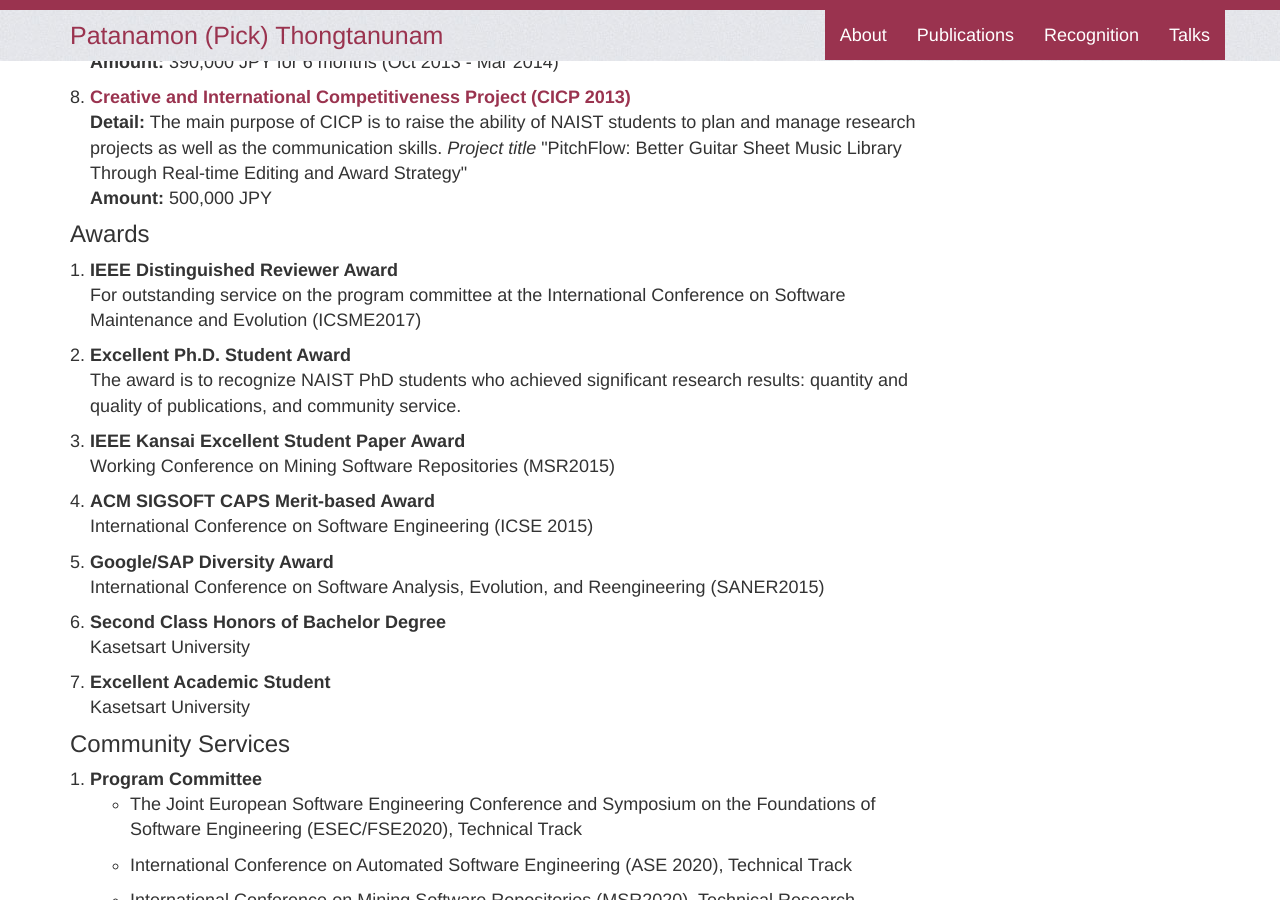
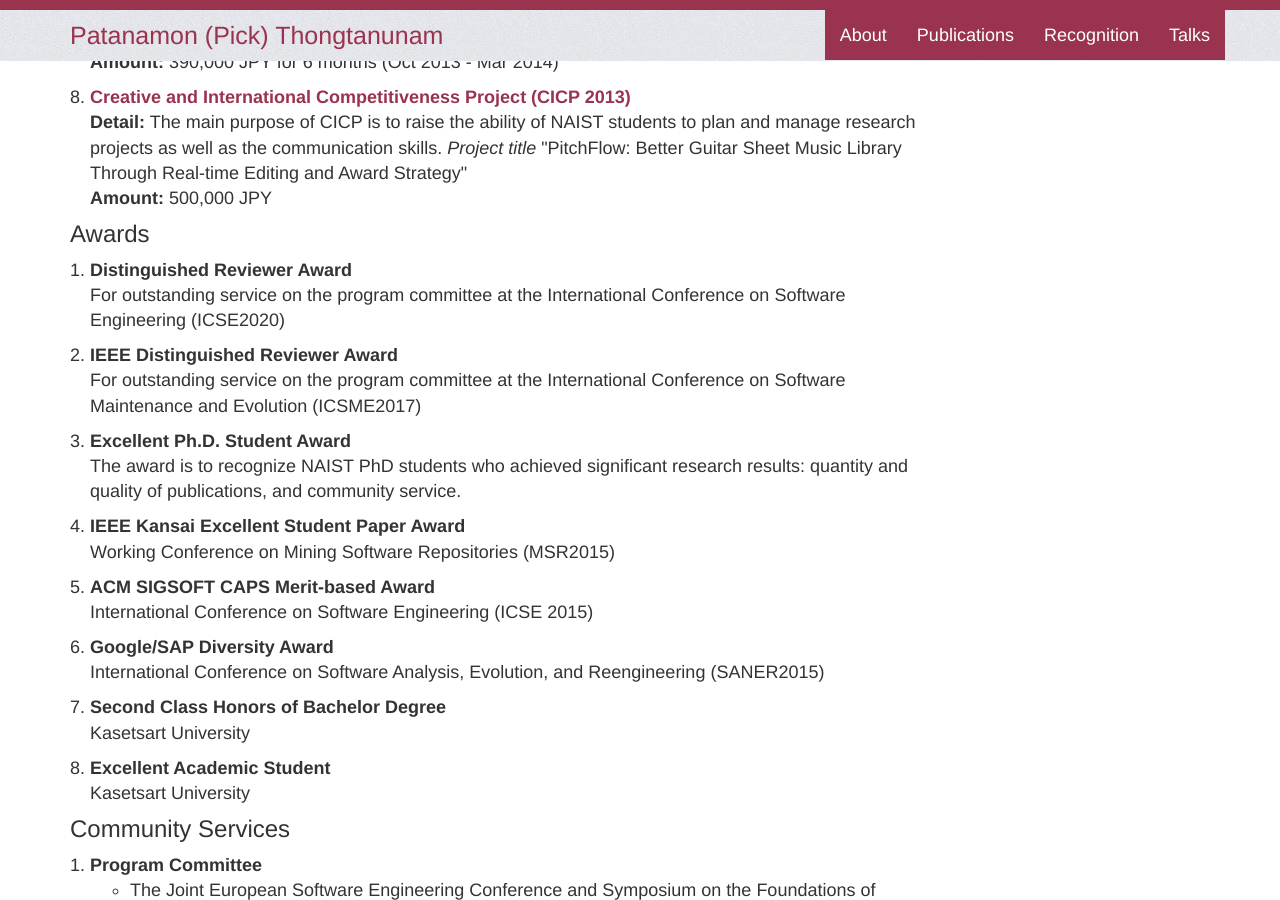
Before and after one commit to patanamon/patanamon.github.io, a Jekyll site: the page built from index.html, in a window 1280 px wide and 900 px high, scrolled down 3798 px. Built offline with Jekyll 4.4.1, drawn with Linux system fonts in a browser that asks for light colours; comment, search, counter and statistics services are not loaded.

Commit message:
Add  award

```diff
--- a/_data/awards.yml
+++ b/_data/awards.yml
@@ -1,3 +1,7 @@
+- name: "Distinguished Reviewer Award"
+  # date: Dec 2015
+  detail: "For outstanding service on the program committee at the International Conference on Software Engineering (ICSE2020)"
+
 - name: "IEEE Distinguished Reviewer Award"
   # date: Dec 2015
   detail: "For outstanding service on the program committee at the International Conference on Software Maintenance and Evolution (ICSME2017)"
```
